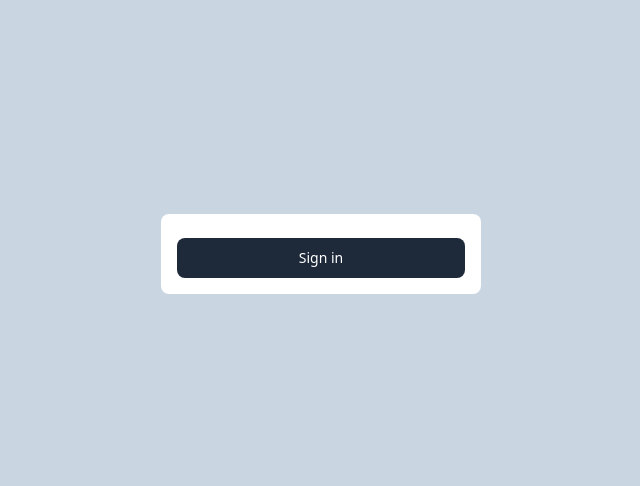
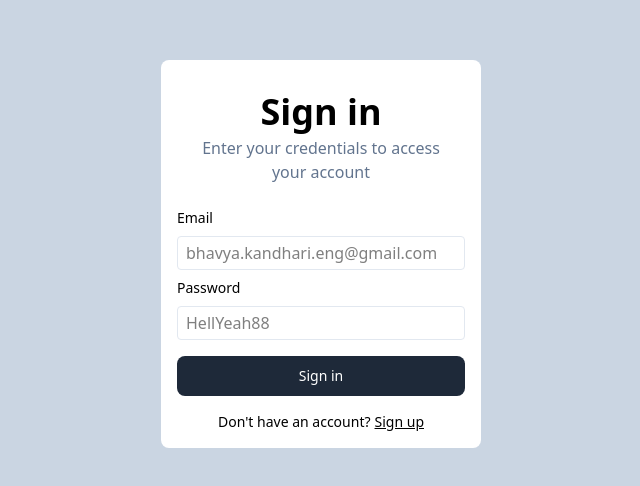
Before and after one commit to bkandh30/instaWallet, a React (Vite) app in the folder frontend/: page /signin in a window 1280 px wide. Shown: the part 146-632 px from the top of the page, without its empty margins (319-959 px from the left). Built offline with nearby package versions, Linux system fonts and the light colour scheme.

Commit message:
created signin page

```diff
--- a/frontend/src/App.jsx
+++ b/frontend/src/App.jsx
@@ -3,20 +3,17 @@ import {
   Route,
   Routes,
 } from "react-router-dom";
-import { Signup } from "./pages/Signup";
+// import { Signup } from "./pages/Signup";
 import { Signin } from "./pages/Signin";
-import { Dashboard } from "./pages/Dashboard";
-import { SendMoney } from "./pages/SendMoney";
+// import { Dashboard } from "./pages/Dashboard";
+// import { SendMoney } from "./pages/SendMoney";
 
 function App() {
   return (
     <>
       <BrowserRouter>
         <Routes>
-          <Route path="/signup" element={<Signup />} />
           <Route path="/signin" element={<Signin />} />
-          <Route path="/dashboard" element={<Dashboard />} />
-          <Route path="/send" element={<SendMoney />} />
         </Routes>
       </BrowserRouter>
     </>
--- a/frontend/src/pages/Signin.jsx
+++ b/frontend/src/pages/Signin.jsx
@@ -1,16 +1,22 @@
-// import { BottomWarning } from "../components/BottomWarning"
+import { BottomWarning } from "../components/BottomWarning"
 import { Button } from "../components/Button"
-// import { Heading } from "../components/Heading"
-// import { InputBox } from "../components/InputBox"
-// import { SubHeading } from "../components/SubHeading"
+import { Heading } from "../components/Heading"
+import { InputBox } from "../components/InputBox"
+import { SubHeading } from "../components/SubHeading"
 
 export const Signin = () => {
+
     return <div className="bg-slate-300 h-screen flex justify-center">
     <div className="flex flex-col justify-center">
       <div className="rounded-lg bg-white w-80 text-center p-2 h-max px-4">
+        <Heading label={"Sign in"} />
+        <SubHeading label={"Enter your credentials to access your account"} />
+        <InputBox placeholder="bhavya.kandhari.eng@gmail.com" label={"Email"} />
+        <InputBox placeholder="HellYeah88" label={"Password"} />
         <div className="pt-4">
           <Button label={"Sign in"} />
         </div>
+        <BottomWarning label={"Don't have an account?"} buttonText={"Sign up"} to={"/signup"} />
       </div>
     </div>
   </div>
```
